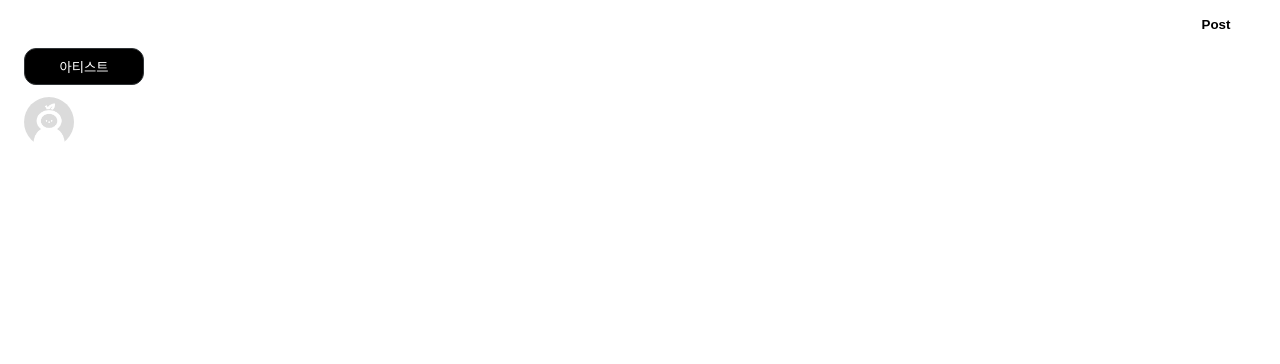
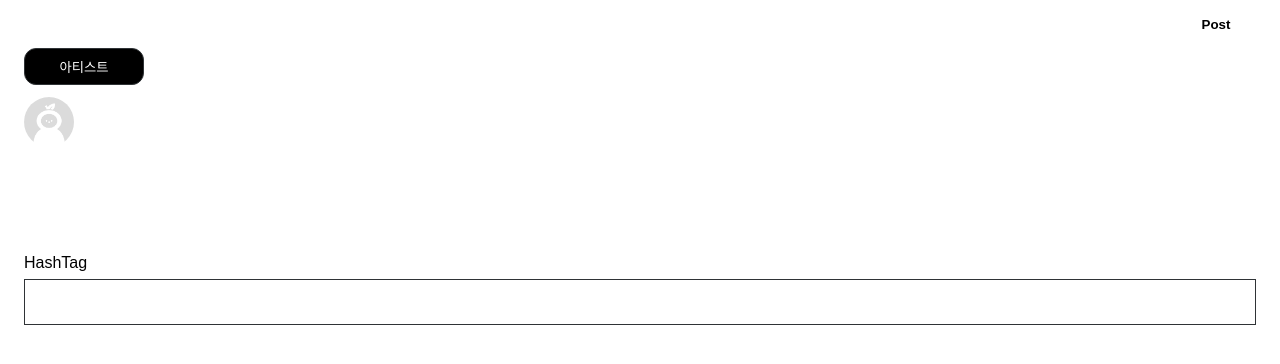
Before and after one commit to samweol/mwamwayababmeokuh-FE, a React (Vite) app: page /post/write in a window 1280 px wide. Shown: the top 364 px of the page. Built offline with nearby package versions, Linux system fonts and the light colour scheme.

Commit message:
FEAT: 해시태그 추가

```diff
--- /dev/null
+++ b/src/pages/WritePost/components/HashTagInput/HashTagInput.jsx
@@ -0,0 +1,22 @@
+import "./HashTagInput.scss";
+
+export default function HashTagInput(props) {
+  const { value, onAddHashTag, onChangeHandler } = props;
+  return (
+    <div className="hashtag-cont">
+      <label className="hashtag-label" htmlFor="hashtag">
+        HashTag
+      </label>
+      <div className="hashtag-input-cont">
+        <input
+          value={value}
+          className="hashtag-input"
+          type="text"
+          id="hashtag"
+          onChange={onChangeHandler}
+        />
+        <button onClick={onAddHashTag}>+</button>
+      </div>
+    </div>
+  );
+}
--- /dev/null
+++ b/src/pages/WritePost/components/HashTagInput/HashTagInput.scss
@@ -0,0 +1,25 @@
+@use "../../../../styles/color";
+
+div.hashtag-cont {
+  label.hashtag-label {
+    display: inline-block;
+    margin: 8px 0;
+  }
+  div.hashtag-input-cont {
+    display: flex;
+    align-items: center;
+    border: 1px solid color.$border-dark-gray;
+
+    input.hashtag-input {
+      width: 100%;
+      padding: 8px 12px;
+    }
+
+    button {
+      padding: 8px;
+      font-size: 24px;
+      color: color.$font-white;
+      cursor: pointer;
+    }
+  }
+}
--- /dev/null
+++ b/src/pages/WritePost/components/HashTagList/HashTagList.jsx
@@ -0,0 +1,18 @@
+import "./HashTagList.scss";
+
+function HashTagItem(props) {
+  const { hashtag } = props;
+  return (
+    <li key={hashtag} className="hashtag-item">
+      {hashtag}
+    </li>
+  );
+}
+
+export default function HashTagList(props) {
+  const { hashTagList } = props;
+  const hashTagItemList = hashTagList.map((item) => (
+    <HashTagItem key={item} hashtag={item} />
+  ));
+  return <ul className="hashtag-list">{hashTagItemList}</ul>;
+}
--- /dev/null
+++ b/src/pages/WritePost/components/HashTagList/HashTagList.scss
@@ -0,0 +1,15 @@
+@use "../../../../styles/color";
+
+ul.hashtag-list {
+  width: 100%;
+  display: flex;
+  gap: 8px;
+  margin: 8px 0;
+  list-style: none;
+}
+
+li.hashtag-item {
+  padding: 8px 12px;
+  border-radius: 12px;
+  background-color: color.$point-color;
+}
--- a/src/pages/WritePost/pages/WritePost.jsx
+++ b/src/pages/WritePost/pages/WritePost.jsx
@@ -4,9 +4,22 @@ import Header from "../../../components/Header/Header";
 import PostInput from "../components/PostInput/PostInput";
 import SelectBox from "../../../components/SelectBox/SelectBox";
 import { useState } from "react";
+import HashTagInput from "../components/HashTagInput/HashTagInput";
+import HashTagList from "../components/HashTagList/HashTagList";
 
 export default function WritePost() {
   const [selected, setSelected] = useState("");
+  const [searchKeyword, setSearchKeyword] = useState("");
+  const [hashTagList, setHashtagList] = useState([]);
+
+  /**
+   * 해시태그 추가 함수
+   * @param {새로 입력할 해시태그} hashtag
+   */
+  const addHashTag = () => {
+    setHashtagList([...hashTagList, searchKeyword]);
+    setSearchKeyword("");
+  };
 
   return (
     <Layout>
@@ -14,6 +27,14 @@ export default function WritePost() {
       <LayoutContent padding={true}>
         <SelectBox selected={selected} onSelectHandler={setSelected} />
         <PostInput />
+        <HashTagInput
+          value={searchKeyword}
+          onChangeHandler={(e) => {
+            setSearchKeyword(e.target.value);
+          }}
+          onAddHashTag={addHashTag}
+        />
+        <HashTagList hashTagList={hashTagList} />
       </LayoutContent>
     </Layout>
   );
```
